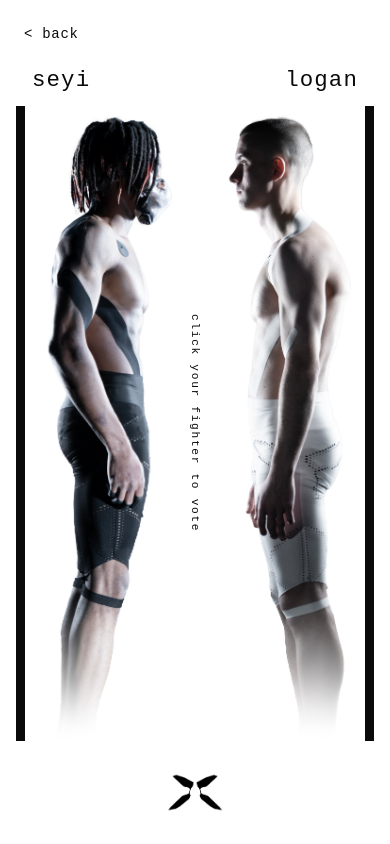
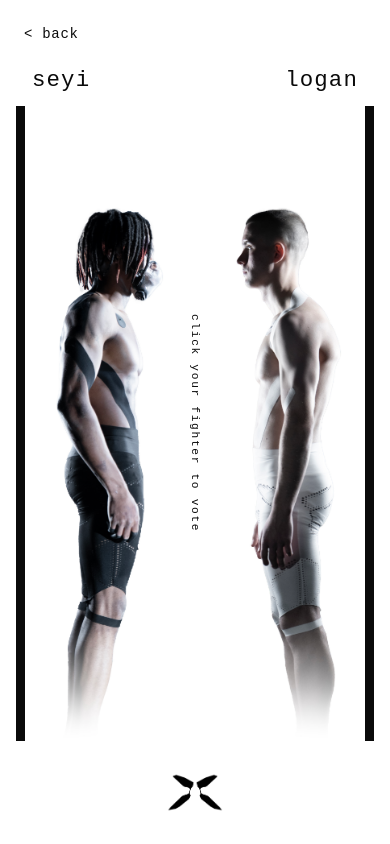
Before and after one commit to AureliusEth/tsko4, a Next.js app: page / in a window 390 px wide. Both pictures are taken after a click on the button "fight 1". Built offline with nearby package versions, Linux system fonts and the light colour scheme; no server answers; the database is empty; a web font is replaced by a local one.

Commit message:
fix fighter images showing full body on mobile
Replace object-cover (which cropped heads and legs) with object-contain
so fighters scale down fully visible at all viewport sizes.

Co-authored-by: Cursor <cursoragent@cursor.com>

```diff
--- a/components/fight-card.tsx
+++ b/components/fight-card.tsx
@@ -213,7 +213,7 @@ export function FightCard({ fightId, fightLabel, fighterA, fighterB, mockVotes,
                 src={fighterA.image || "/placeholder.svg"}
                 alt={fighterA.name}
                 fill
-                className={`object-cover object-[center_30%] md:object-contain md:object-bottom transition-opacity duration-[1200ms] ease-out ${
+                className={`object-contain object-bottom transition-opacity duration-[1200ms] ease-out ${
                   showFighters ? "opacity-100" : "opacity-0"
                 }`}
                 style={{
@@ -268,7 +268,7 @@ export function FightCard({ fightId, fightLabel, fighterA, fighterB, mockVotes,
                 src={fighterB.image || "/placeholder.svg"}
                 alt={fighterB.name}
                 fill
-                className={`object-cover object-[center_30%] md:object-contain md:object-bottom transition-opacity duration-[1200ms] ease-out ${
+                className={`object-contain object-bottom transition-opacity duration-[1200ms] ease-out ${
                   showFighters ? "opacity-100" : "opacity-0"
                 }`}
                 style={{
```
